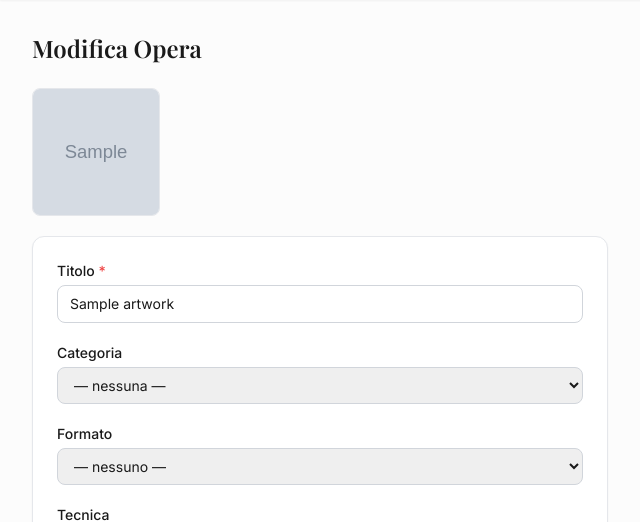
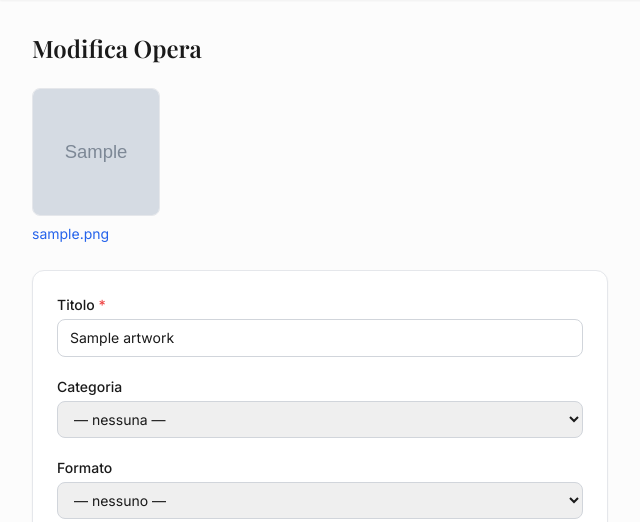
Before and after one commit to tabuto/pyartist, a Flask app: template backoffice/templates/artworks/edit.html in a window 1280 px wide. Shown: the part 57-579 px from the top of the page, without its empty margins (0-640 px from the left). Run offline with Flask 3, Linux system fonts and the light colour scheme; tables that the repository leaves empty hold one stand-in row (values such as "Sample post"); the template is opened without the code that fills it: values that come from a table or form of the project are taken from there, most other values are stand-ins (such as "Sample title", 1, 10 or a date in 2020); grey boxes marked "Sample" are stand-in pictures; parts of the project's set-up code (start-up, migrations or seed data) failed here and were passed over; some libraries are stand-ins or nearby versions.

Commit message:
Add Cloudinary image link below thumbnail in edit artwork page
Co-authored-by: Copilot <223556219+Copilot@users.noreply.github.com>

```diff
--- a/backoffice/templates/artworks/edit.html
+++ b/backoffice/templates/artworks/edit.html
@@ -7,6 +7,9 @@
   {% if artwork.thumb_path %}
   <div class="mb-5">
     <img src="{{ artwork.thumb_path }}" alt="{{ artwork.title }}" class="w-32 h-32 object-cover rounded-lg border border-gray-200">
+    {% if artwork.image_path %}
+    <a href="{{ artwork.image_path }}" target="_blank" class="mt-2 inline-block text-sm text-blue-600 hover:underline truncate max-w-xs">{{ artwork.image_path }}</a>
+    {% endif %}
   </div>
   {% endif %}
 
```
